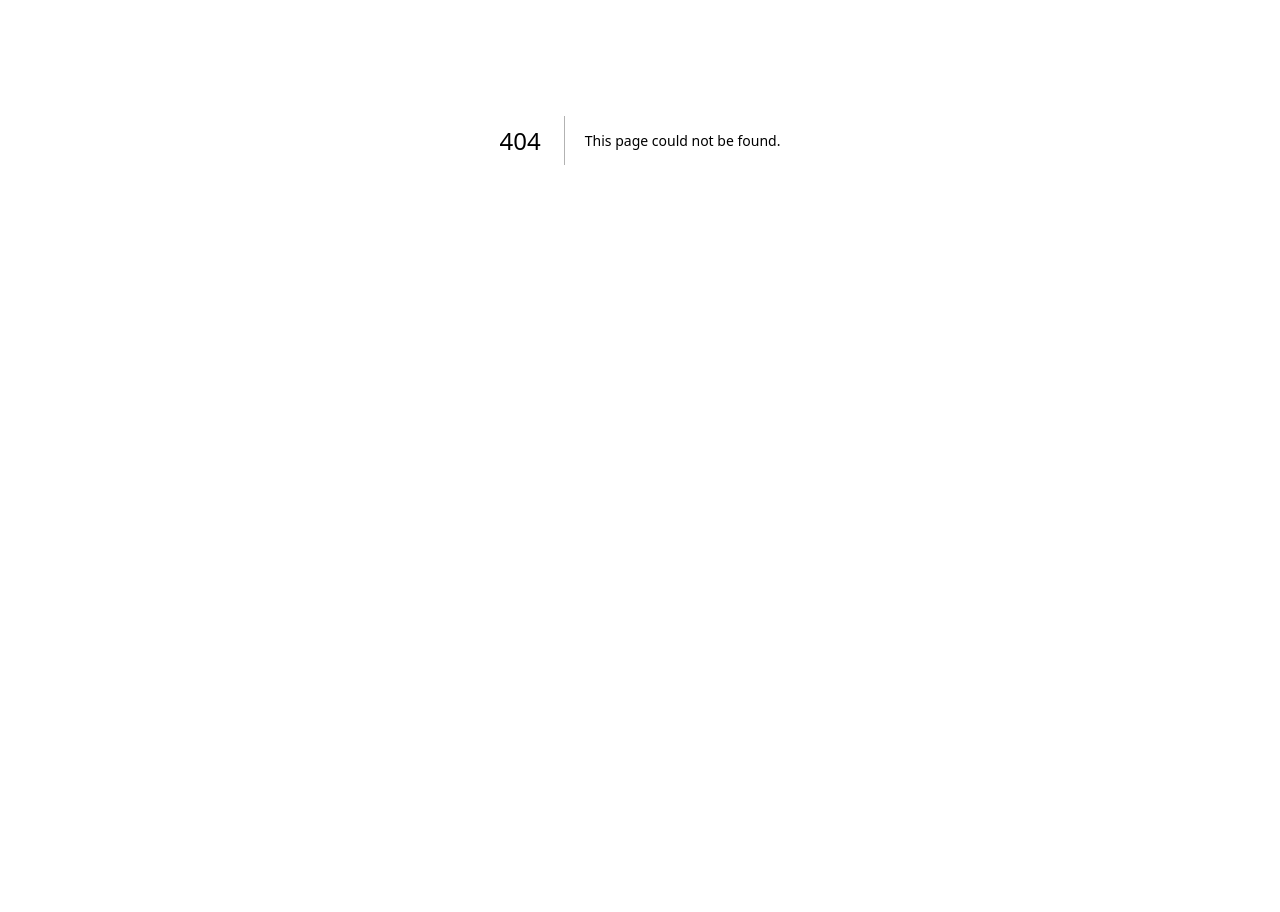
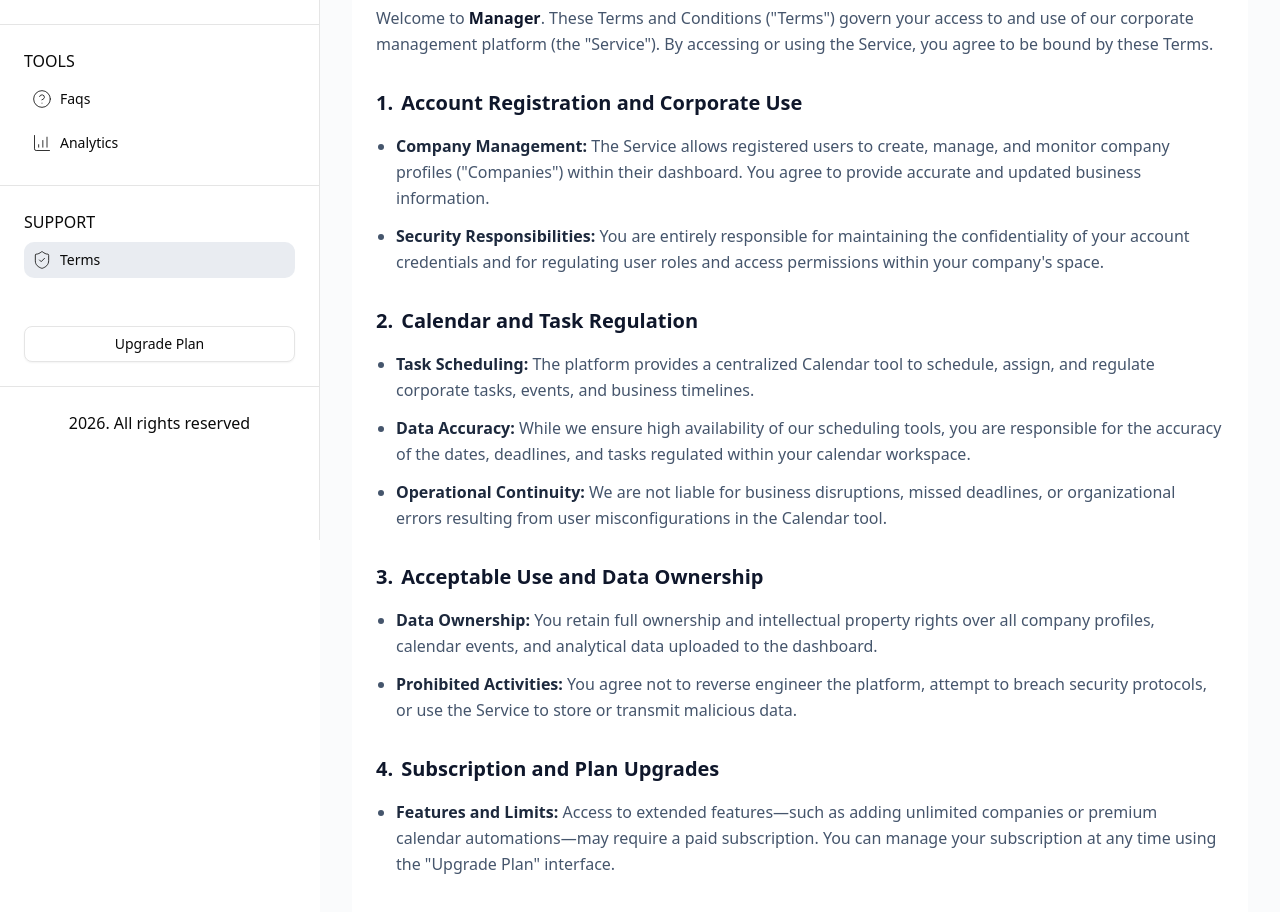
Before and after one commit to febrel/dasboard-companies, a Next.js app: page /terms in a window 1280 px wide. Before the commit this address had no page. Shown: the part 260-1172 px from the top of the page. Before the commit the page ends 800 px from the top, so only its background shows below. Built offline with nearby package versions, Linux system fonts and the light colour scheme.

Commit message:
feat: terms and conditions

```diff
--- /dev/null
+++ b/app/(routes)/terms/page.tsx
@@ -0,0 +1,112 @@
+import React from "react";
+
+export default function PageTermsConditions() {
+  return (
+    <div className="max-w-4xl mx-auto px-6 py-10 bg-white text-slate-800 antialiased">
+      <header className="border-b border-slate-200 pb-6 mb-8">
+        <h1 className="text-3xl font-bold text-slate-900 tracking-tight mb-2">
+          Terms and Conditions
+        </h1>
+        <p className="text-sm font-medium text-slate-500">
+          Last Updated: July 7, 2026
+        </p>
+      </header>
+
+      <section className="mb-8">
+        <p className="text-base leading-relaxed text-slate-600">
+          Welcome to{" "}
+          <span className="font-semibold text-slate-900">Manager</span>. These
+          Terms and Conditions ("Terms") govern your access to and use of our
+          corporate management platform (the "Service"). By accessing or using
+          the Service, you agree to be bound by these Terms.
+        </p>
+      </section>
+
+      <main className="space-y-8">
+        <section>
+          <h2 className="text-xl font-semibold text-slate-900 mb-4 flex items-center gap-2">
+            <span>1.</span> Account Registration and Corporate Use
+          </h2>
+          <ul className="space-y-3 pl-5 list-disc text-slate-600 leading-relaxed">
+            <li>
+              <strong className="text-slate-800">Company Management:</strong>{" "}
+              The Service allows registered users to create, manage, and monitor
+              company profiles ("Companies") within their dashboard. You agree
+              to provide accurate and updated business information.
+            </li>
+            <li>
+              <strong className="text-slate-800">
+                Security Responsibilities:
+              </strong>{" "}
+              You are entirely responsible for maintaining the confidentiality
+              of your account credentials and for regulating user roles and
+              access permissions within your company's space.
+            </li>
+          </ul>
+        </section>
+
+        <section>
+          <h2 className="text-xl font-semibold text-slate-900 mb-4 flex items-center gap-2">
+            <span>2.</span> Calendar and Task Regulation
+          </h2>
+          <ul className="space-y-3 pl-5 list-disc text-slate-600 leading-relaxed">
+            <li>
+              <strong className="text-slate-800">Task Scheduling:</strong> The
+              platform provides a centralized Calendar tool to schedule, assign,
+              and regulate corporate tasks, events, and business timelines.
+            </li>
+            <li>
+              <strong className="text-slate-800">Data Accuracy:</strong> While
+              we ensure high availability of our scheduling tools, you are
+              responsible for the accuracy of the dates, deadlines, and tasks
+              regulated within your calendar workspace.
+            </li>
+            <li>
+              <strong className="text-slate-800">
+                Operational Continuity:
+              </strong>{" "}
+              We are not liable for business disruptions, missed deadlines, or
+              organizational errors resulting from user misconfigurations in the
+              Calendar tool.
+            </li>
+          </ul>
+        </section>
+
+        <section>
+          <h2 className="text-xl font-semibold text-slate-900 mb-4 flex items-center gap-2">
+            <span>3.</span> Acceptable Use and Data Ownership
+          </h2>
+          <ul className="space-y-3 pl-5 list-disc text-slate-600 leading-relaxed">
+            <li>
+              <strong className="text-slate-800">Data Ownership:</strong> You
+              retain full ownership and intellectual property rights over all
+              company profiles, calendar events, and analytical data uploaded to
+              the dashboard.
+            </li>
+            <li>
+              <strong className="text-slate-800">Prohibited Activities:</strong>{" "}
+              You agree not to reverse engineer the platform, attempt to breach
+              security protocols, or use the Service to store or transmit
+              malicious data.
+            </li>
+          </ul>
+        </section>
+
+        <section>
+          <h2 className="text-xl font-semibold text-slate-900 mb-4 flex items-center gap-2">
+            <span>4.</span> Subscription and Plan Upgrades
+          </h2>
+          <ul className="space-y-3 pl-5 list-disc text-slate-600 leading-relaxed">
+            <li>
+              <strong className="text-slate-800">Features and Limits:</strong>{" "}
+              Access to extended features—such as adding unlimited companies or
+              premium calendar automations—may require a paid subscription. You
+              can manage your subscription at any time using the "Upgrade Plan"
+              interface.
+            </li>
+          </ul>
+        </section>
+      </main>
+    </div>
+  );
+}
--- a/components/SidebarRoutes/SidebarRoutes.data.ts
+++ b/components/SidebarRoutes/SidebarRoutes.data.ts
@@ -38,13 +38,8 @@ export const dataToolsSidebar = [
 
 export const dataSupportSidebar = [
   {
-    icon: Settings,
-    label: "Setting",
-    href: "/setting",
-  },
-  {
     icon: ShieldCheck,
-    label: "Segurity",
-    href: "/segurity",
+    label: "Terms",
+    href: "/terms",
   },
 ];
```
Also changed, not shown: 1 other file (tests, documents, lock files or other folders).
